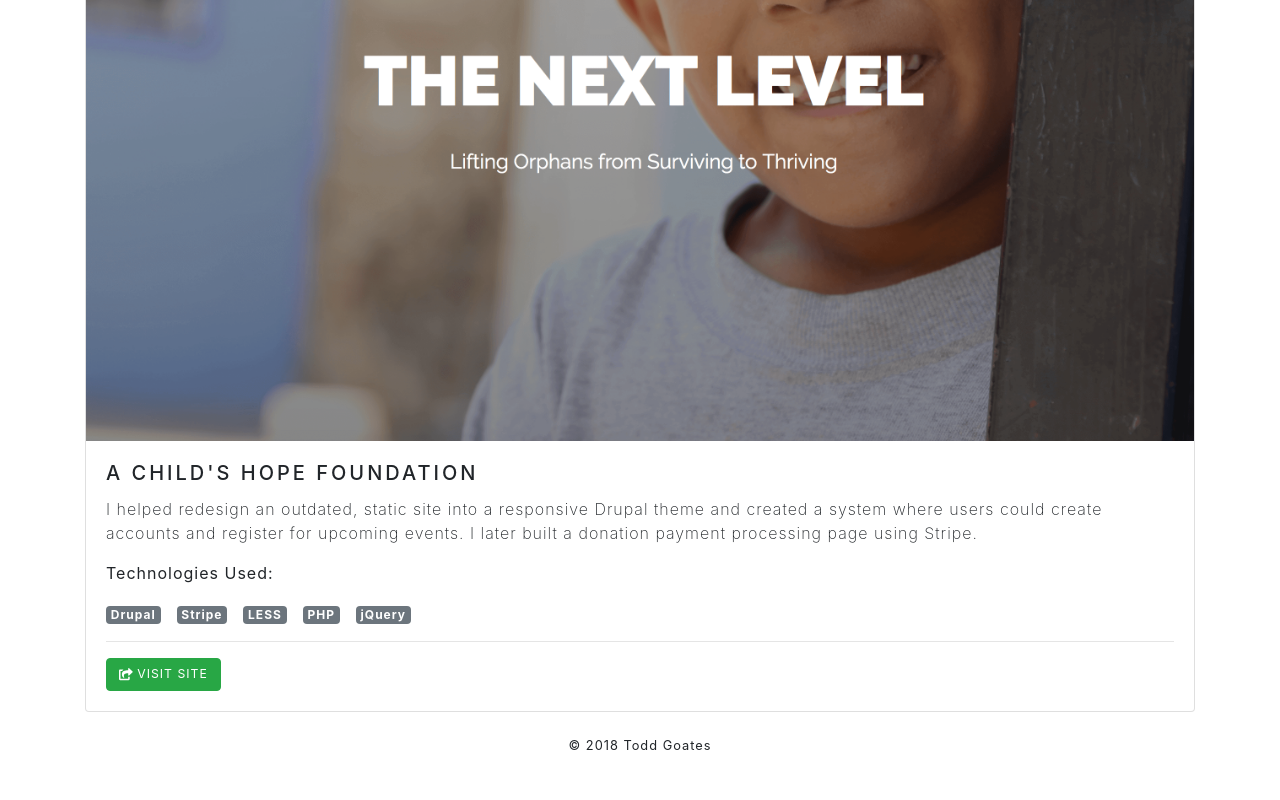
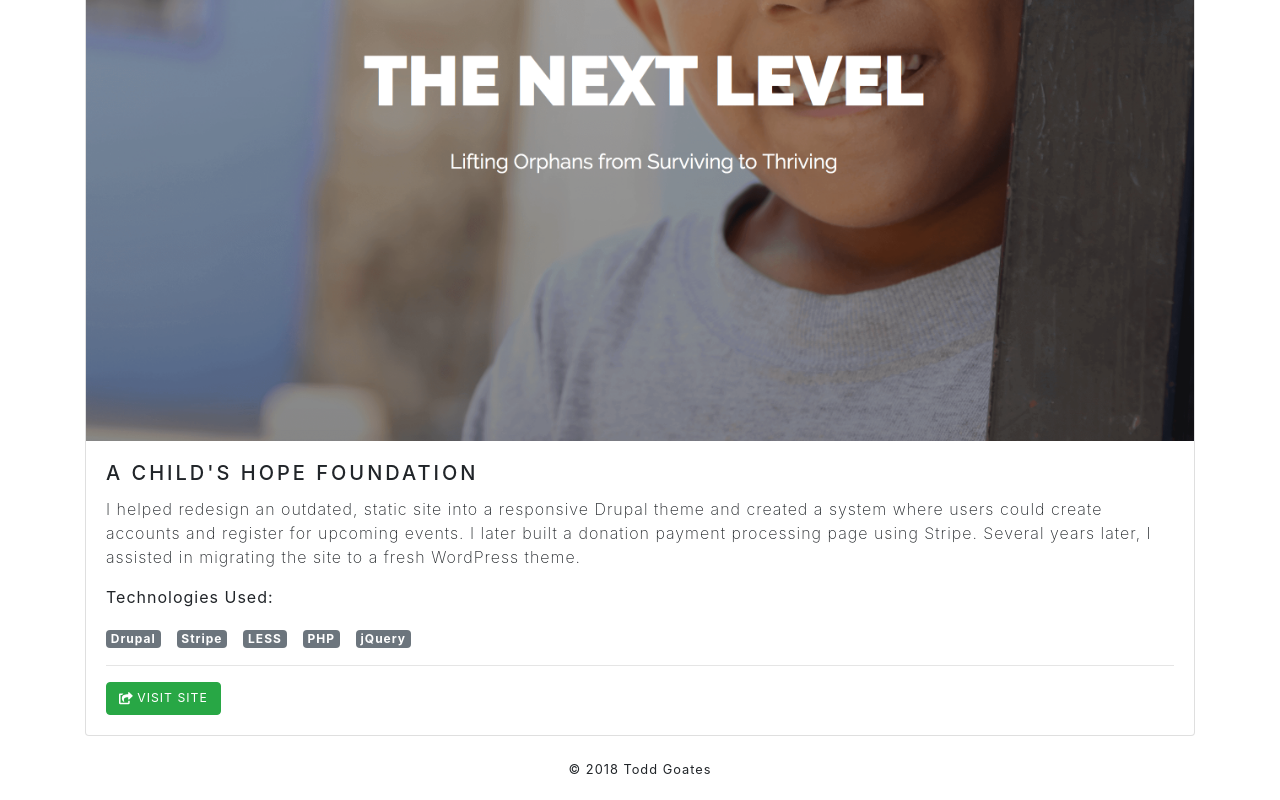
Before and after one commit to toddgoates/goatsite, an Angular app: page /projects in a window 1280 px wide. Shown: the part 432-1232 px from the top of the page. Before the commit the page ends 1208 px from the top, so only its background shows below. Built offline with nearby package versions, Linux system fonts and the light colour scheme.

Commit message:
Added various classes to take advantage of typescript. Updated ng-cli version in package.json.

```diff
--- /dev/null
+++ b/src/app/classes/contact.ts
@@ -0,0 +1,6 @@
+export class Contact {
+    name: string;
+    email: string;
+    phone: string;
+    message: string;
+}
--- /dev/null
+++ b/src/app/classes/job.ts
@@ -0,0 +1,5 @@
+export class Job {
+    company: string;
+    title: string;
+    years: string;
+}
--- /dev/null
+++ b/src/app/classes/project.ts
@@ -0,0 +1,7 @@
+export class Project {
+    name: string;
+    description: string;
+    image: string;
+    link: string;
+    technologies: [string];
+}
--- /dev/null
+++ b/src/app/classes/skill.ts
@@ -0,0 +1,4 @@
+export class Skill {
+    title: string;
+    icon: string;
+}
--- a/src/app/pages/about/about.component.ts
+++ b/src/app/pages/about/about.component.ts
@@ -1,5 +1,6 @@
 import { Component } from '@angular/core';
 import { Title } from '@angular/platform-browser';
+import { Job } from './../../classes/job';
 
 @Component({
   selector: 'app-about',
@@ -7,11 +8,7 @@ import { Title } from '@angular/platform-browser';
   styleUrls: ['./about.component.scss']
 })
 export class AboutComponent {
-  workExp: {
-    company: string,
-    title: string,
-    years: string
-  }[];
+  workExp: Job[];
 
   constructor(private titleService: Title) {
     titleService.setTitle('Todd Goates | About');
--- a/src/app/pages/contact/contact.component.ts
+++ b/src/app/pages/contact/contact.component.ts
@@ -2,6 +2,7 @@ import { Component } from '@angular/core';
 import { Title } from '@angular/platform-browser';
 import { Validator } from '@angular/forms';
 import { ContactService } from '../../contact.service';
+import { Contact } from './../../classes/contact';
 
 @Component({
   selector: 'app-contact',
@@ -11,12 +12,7 @@ import { ContactService } from '../../contact.service';
 export class ContactComponent {
   msgSending: boolean;
   msgSent: boolean;
-  contact: {
-    name: string,
-    email: string,
-    phone: string,
-    message: string
-  };
+  contact: Contact;
 
   constructor(
     private titleService: Title,
--- a/src/app/pages/project/project.component.ts
+++ b/src/app/pages/project/project.component.ts
@@ -1,5 +1,6 @@
 import { Component } from '@angular/core';
 import { Title } from '@angular/platform-browser';
+import { Project } from './../../classes/project';
 
 @Component({
   selector: 'app-project',
@@ -7,13 +8,7 @@ import { Title } from '@angular/platform-browser';
   styleUrls: ['./project.component.scss']
 })
 export class ProjectComponent {
-  projects: {
-    name: string,
-    description: string,
-    image: string,
-    link: string,
-    technologies: [string]
-  }[];
+  projects: Project[];
 
   constructor(private titleService: Title) {
     titleService.setTitle('Todd Goates | Projects');
@@ -23,7 +18,8 @@ export class ProjectComponent {
         name: 'A Child\'s Hope Foundation',
         description: 'I helped redesign an outdated, static site into a responsive Drupal ' +
           'theme and created a system where users could create accounts and register for ' +
-          'upcoming events. I later built a donation payment processing page using Stripe.',
+          'upcoming events. I later built a donation payment processing page using Stripe. ' +
+          'Several years later, I assisted in migrating the site to a fresh WordPress theme.',
         image: 'achf.png',
         link: 'https://www.achildshopefoundation.org',
         technologies: [
--- a/src/app/pages/skill/skill.component.ts
+++ b/src/app/pages/skill/skill.component.ts
@@ -1,5 +1,6 @@
 import { Component } from '@angular/core';
 import { Title } from '@angular/platform-browser';
+import { Skill } from './../../classes/skill';
 
 @Component({
   selector: 'app-skill',
@@ -9,7 +10,7 @@ import { Title } from '@angular/platform-browser';
 export class SkillComponent {
   devStartYear: number;
   yearsExp: number;
-  skills: {title: string, icon: string}[];
+  skills: Skill[];
 
   constructor(private titleService: Title) {
     titleService.setTitle('Todd Goates | Skills');
```
Also changed, not shown: package.json (+15 -15 lines), 1 other file (tests, documents, lock files or other folders).
